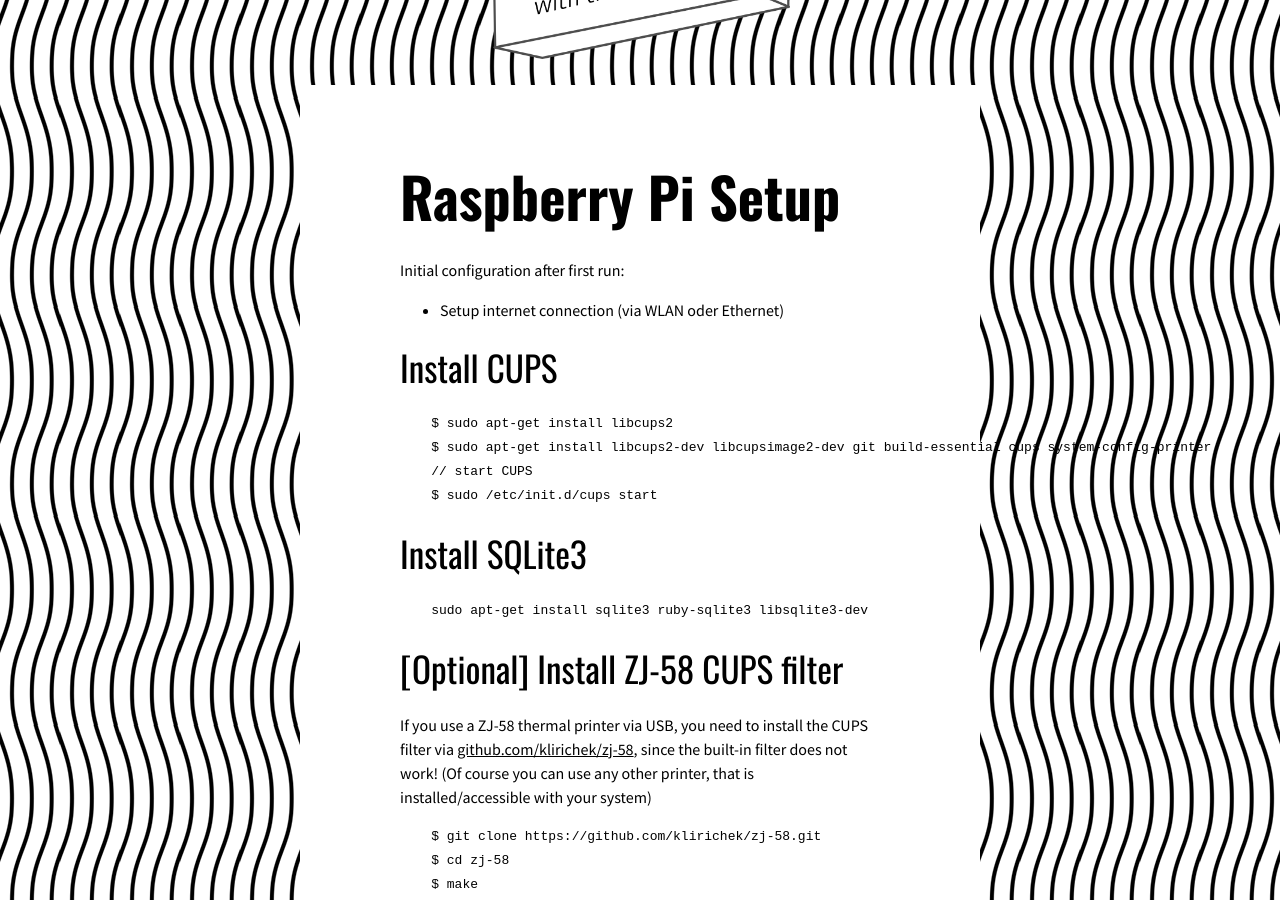
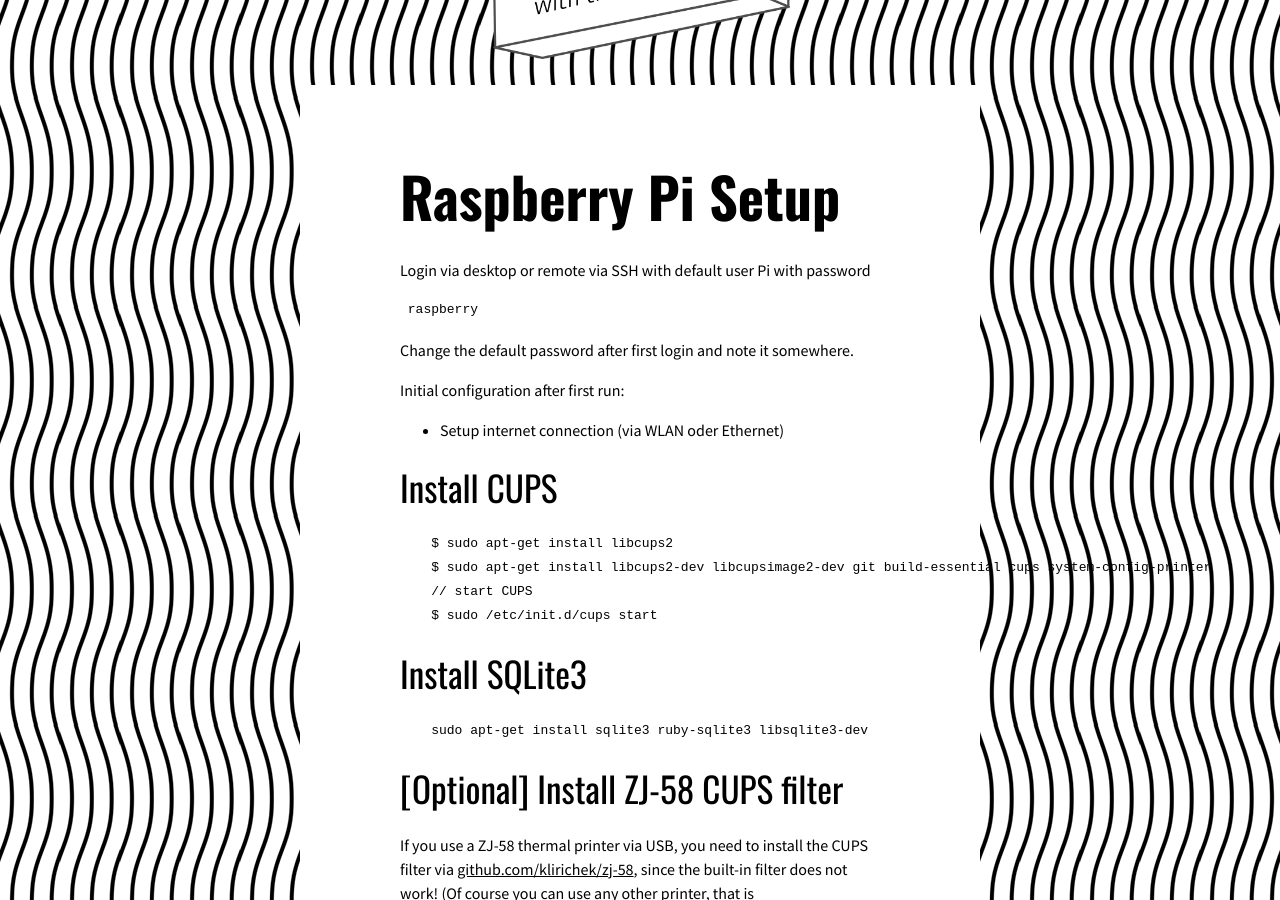
Before and after one commit to ut/INTPRN, a Jekyll site: the page built from controller.md, in a window 1280 px wide and 900 px high, scrolled down 320 px. Built offline with Jekyll 4.4.1, drawn with Linux system fonts in a browser that asks for light colours; emoji names are drawn with the system emoji font; our own code applies the rules of GitHub Pages for plain Markdown files.

Commit message:
Update controller.md

````diff
--- a/controller.md
+++ b/controller.md
@@ -4,9 +4,19 @@
 
 # Raspberry Pi Setup
 
+Login via desktop or remote via SSH with default user Pi with password
+
+```
+ raspberry
+```
+
+Change the default password after first login and note it somewhere.
+
 Initial configuration after first run:
 
 * Setup internet connection (via WLAN oder Ethernet)
+
+
 
 ## Install CUPS
 
````
